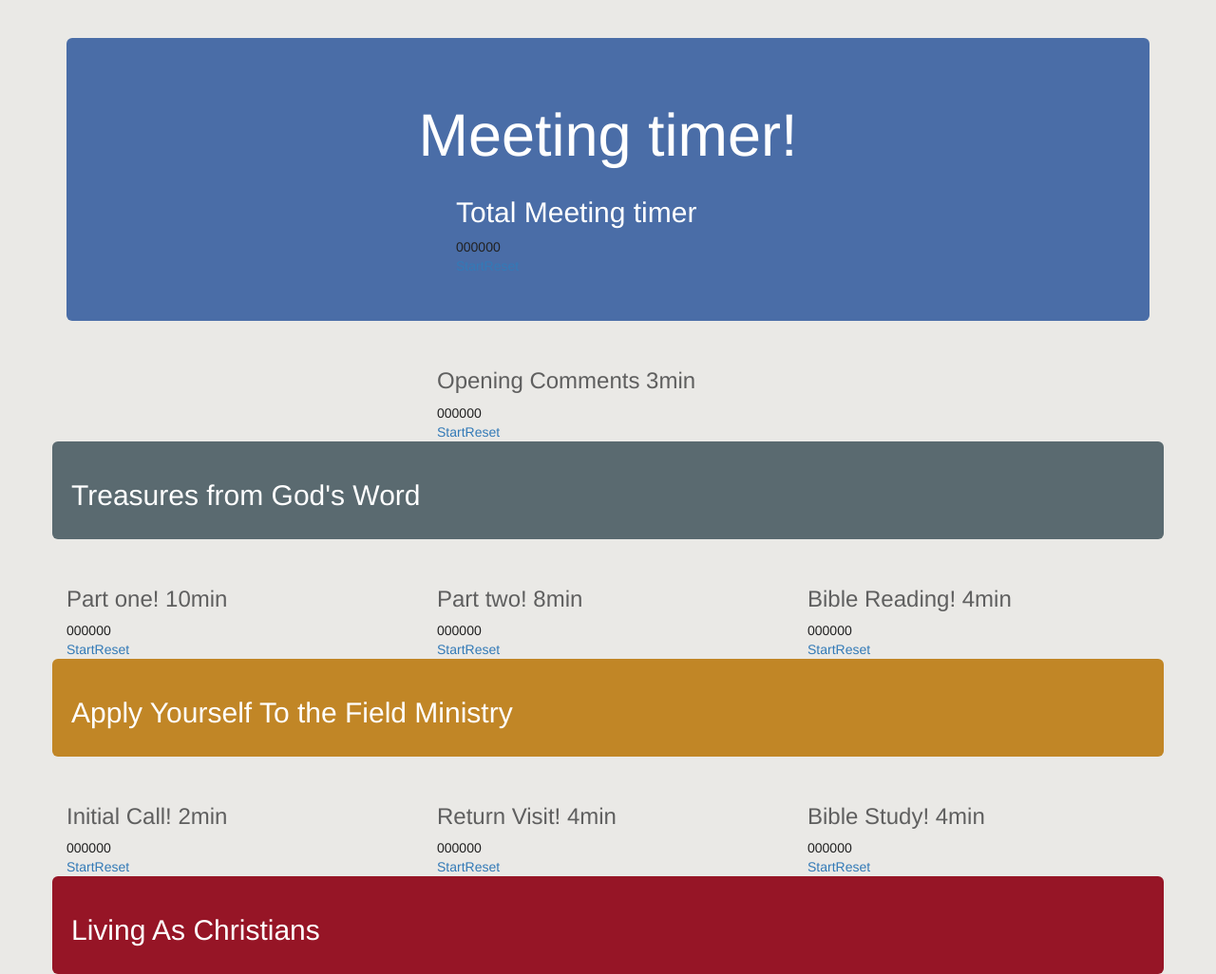
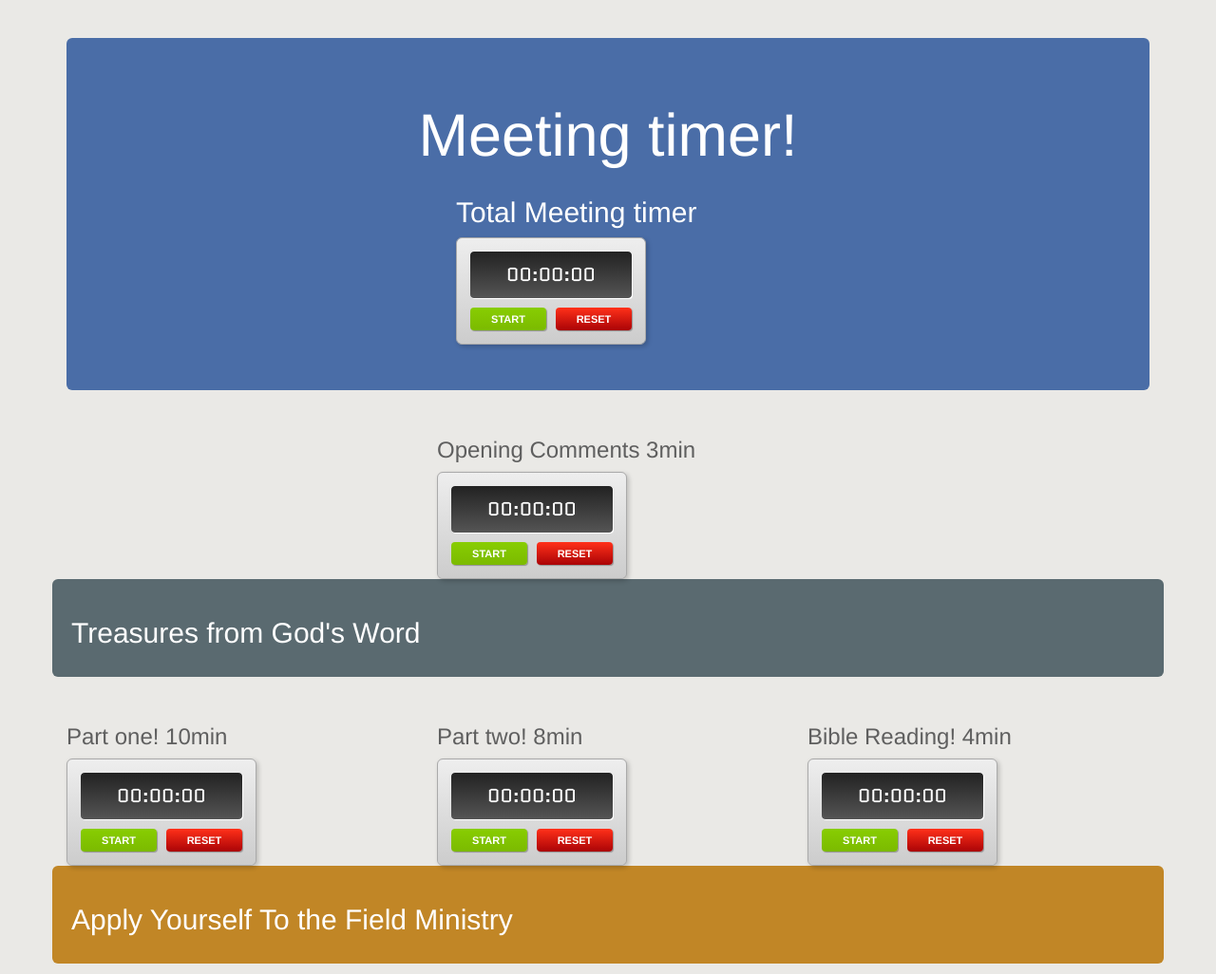
Before and after one commit to 209cameronism/meeting-timer.io, a plain HTML site: page index.html in a window 1280 px wide. Shown: the top 1026 px of the page at 95% size. Drawn offline with nearby package versions, Linux system fonts and the light colour scheme; a web font is replaced by a local one.

Commit message:
Update index.html

```diff
--- a/index.html
+++ b/index.html
@@ -9,7 +9,7 @@
 
     <!-- Bootstrap -->
     <link href="css/bootstrap.min.css" rel="stylesheet">
-	<link rel="stylesheet" href="bower_components/stopwatch/css/jq.stopwatch.min.css">
+	<link rel="stylesheet" href="stopwatch/css/jq.stopwatch.min.css">
 <!-- include jQuery before you include the stopwatch, if you have not already done so -->
 
 	    <!-- jQuery (necessary for Bootstrap's JavaScript plugins) -->
```
